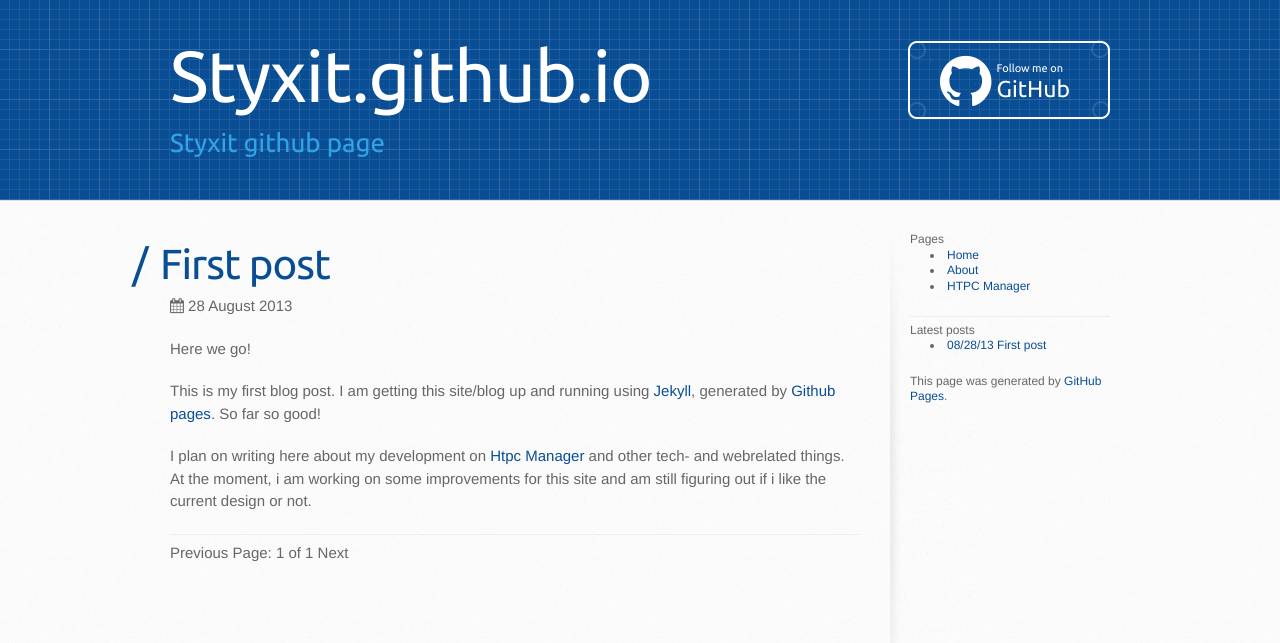
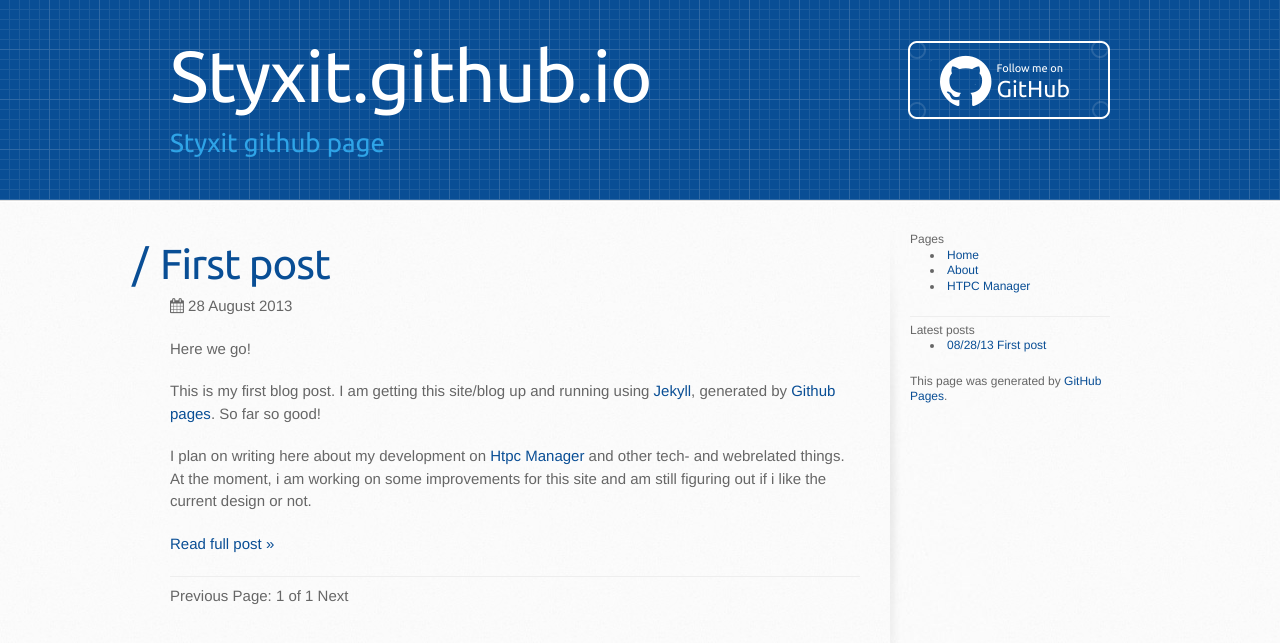
Before and after one commit to styxit/styxit.github.io, a Jekyll site: the page built from index.html, in a window 1280 px wide. Shown: the top 643 px of the page. Built offline with Jekyll 4.4.1, drawn with Linux system fonts in a browser that asks for light colours; the list of posts is cut into pages by our own code.

Commit message:
Read-more split
Index looks for <!-- more --> tag and only displays content found
before the tag. Fallback; truncate post content after 100 characters.

```diff
--- a/index.html
+++ b/index.html
@@ -5,13 +5,22 @@
 
 <!-- This loops through the paginated posts -->
 {% for post in paginator.posts %}
+  <section>
     <h1><a href="{{ post.url }}">{{ post.title }}</a></h1>
     <p class="author">
       <i class="icon-calendar"></i> <span class="date">{{ post.date | date_to_long_string}}</span>
     </p>
     <div class="content">
-    {{ post.content }}
+      {% if post.content contains "<!-- more -->" %}
+        <!-- Post content untill read-more-separator -->
+        {{ post.content | split:"<!-- more -->" | first % }}
+      {% else %}
+        <!-- First 100 words in post content if no read-more-separator is present -->
+        {{ post.content |  truncatewords:100 }}
+      {% endif %}
+      <p><a href="{{ post.url }}">Read full post &raquo;</a></p>
     </div>
+  </section>
   <hr />
 {% endfor %}
 
```
Lines whose indentation alone changed are shown as unchanged.
